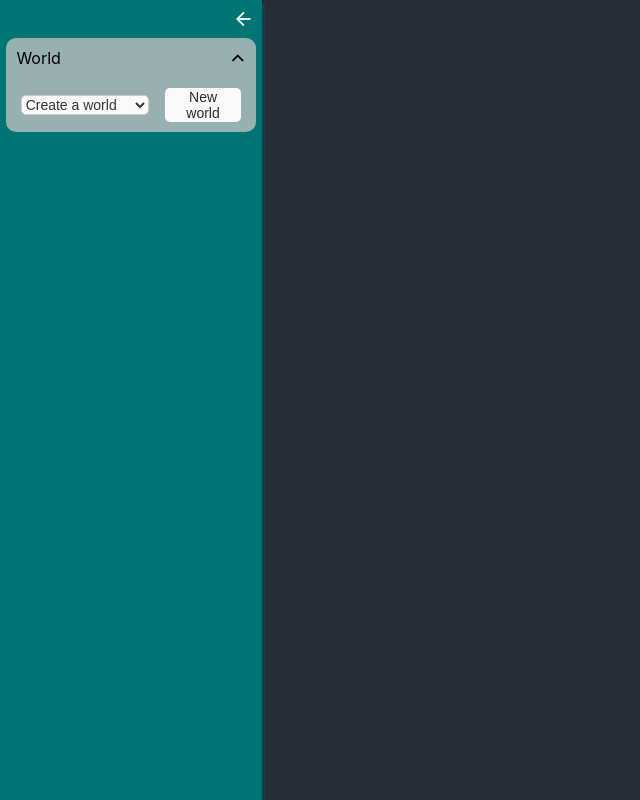
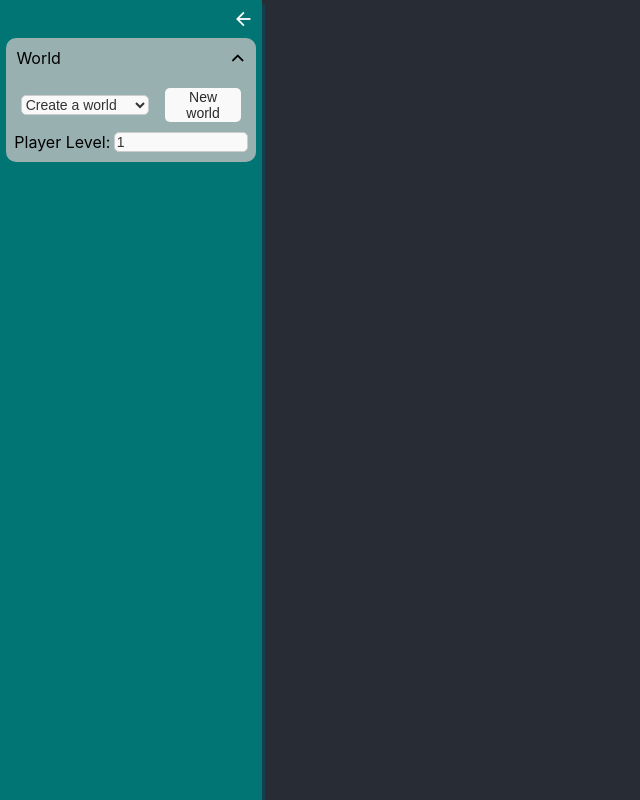
Before and after one commit to albetb/Shopper, a React (Create React App) app in the folder frontend/: page / in a window 1280 px wide. Shown: the whole page, without its empty margins (0-640 px from the left). Built offline with nearby package versions, Linux system fonts and the light colour scheme.

Commit message:
Added player level selection

```diff
--- a/frontend/public/index.html
+++ b/frontend/public/index.html
@@ -6,8 +6,8 @@
     <meta name="viewport" content="width=device-width, initial-scale=1" />
     <meta name="theme-color" content="#000000" />
     <meta
-      name="description"
-      content="Web site created using create-react-app"
+      name="Shopperino"
+      content="Buy something"
     />
     <link rel="apple-touch-icon" href="%PUBLIC_URL%/logo192.png" />
     <!--
--- a/frontend/src/App.js
+++ b/frontend/src/App.js
@@ -9,6 +9,7 @@
   const [savedWorlds, setSavedWorlds] = useState([]);
   const [savedCities, setSavedCities] = useState([]);
   const [savedShops, setSavedShops] = useState([]);
+  const [playerLevel, setPlayerLevel] = useState(1);
   const [data, setData] = useState({
     player_level: 1,
     city_level: 0,
@@ -21,6 +22,10 @@
   useEffect(() => {
     const worlds = JSON.parse(localStorage.getItem(`saved_worlds`)) || [];
     setSavedWorlds(worlds);
+    if (worlds.length > 0){
+      const player_level = localStorage.getItem(`${worlds[0]}_level`) || 1;
+      setPlayerLevel(player_level);
+    }
     const cities = JSON.parse(localStorage.getItem(`saved_cities_${worlds[0]}`)) || [];
     setSavedCities(cities);
     const shops = JSON.parse(localStorage.getItem(`saved_shops_${worlds[0]}_${cities[0]}`)) || [];
@@ -40,6 +45,8 @@
     const worlds = setSelection(savedWorlds, world);
     setSavedWorlds(worlds);
     localStorage.setItem(`saved_worlds`, JSON.stringify(worlds));
+    const world_level = localStorage.getItem(`${world}_level`);
+    setPlayerLevel(world_level);
 
     const cities = JSON.parse(localStorage.getItem(`saved_cities_${worlds[0]}`)) || [];
     setSavedCities(cities);
@@ -68,6 +75,8 @@
       const worlds = setSelection(savedWorlds, cap(world));
       setSavedWorlds(worlds);
       localStorage.setItem(`saved_worlds`, JSON.stringify(worlds));
+      setPlayerLevel(1);
+      localStorage.setItem(`${worlds[0]}_level`, 1);
 
       setSavedCities([]);
       setSavedShops([]);
@@ -90,8 +99,15 @@
       setSavedShops(shops);
       localStorage.setItem(`saved_shops_${savedWorlds[0]}_${savedCities[0]}`, JSON.stringify(shops));
 
-      const shop = new Shop(shopName, data.shop_level, data.city_level, data.player_level, data.reputation, data.shop_type);
+      const shop = new Shop(shopName, data.shop_level, data.city_level, playerLevel, data.reputation, data.shop_type);
       setInventory(shop.stock);
+    }
+  };
+
+  const onPlayerLevelChange = (level) => {
+    if (level !== playerLevel){
+      setPlayerLevel(level);
+      localStorage.setItem(`${savedWorlds[0]}_level`, level);
     }
   };
 
@@ -104,7 +120,9 @@
     onNewShop: onNewShop,
     savedWorlds: savedWorlds ?? [],
     savedCities: savedCities ?? [],
-    savedShops: savedShops ?? []
+    savedShops: savedShops ?? [],
+    playerLevel: playerLevel,
+    onPlayerLevelChange: onPlayerLevelChange
   };
 
   return (
--- a/frontend/src/components/menu_cards/menu_card_world.js
+++ b/frontend/src/components/menu_cards/menu_card_world.js
@@ -19,7 +19,13 @@
     props.onSelectWorld(event.target.value);
   };
 
+  const handlePlayerLevelChange = (event) => {
+    const level = parseInt(event.target.value);
+    props.onPlayerLevelChange(level);
+  };
+
   return (
+          <>
             <div className="card-side-div">
               {isNewWorldVisible ? (
                 <>
@@ -48,6 +54,17 @@
                 </>
               )}
             </div>
+            <div className="card-side-div margin-top">
+              <label className="modern-label">Player Level:</label>
+              <input
+                className="modern-dropdown"
+                type="number"
+                value={props.playerLevel}
+                onChange={handlePlayerLevelChange}
+                min="1"
+                />
+            </div>
+          </>
         );
 }
 
--- a/frontend/src/components/menu_cards/menu_cards.js
+++ b/frontend/src/components/menu_cards/menu_cards.js
@@ -43,7 +43,9 @@
   var menuCardWorldProps = {
     onSelectWorld: props.onSelectWorld,
     onNewWorld: props.onNewWorld,
-    savedWorlds: props.savedWorlds
+    savedWorlds: props.savedWorlds,
+    playerLevel: props.playerLevel,
+    onPlayerLevelChange: props.onPlayerLevelChange
   };
 
   var menuCardCityProps = {
--- a/frontend/src/style/menu_cards.css
+++ b/frontend/src/style/menu_cards.css
@@ -52,6 +52,10 @@
   justify-content: space-between;
 }
 
+.margin-top{
+  margin-top: 10px;
+}
+
 .modern-button {
   width: 6vw; /* Set width of the dropdown */
   background-color: #f9f9f9; /* Green background color */
```
Lines whose indentation alone changed are shown as unchanged.
